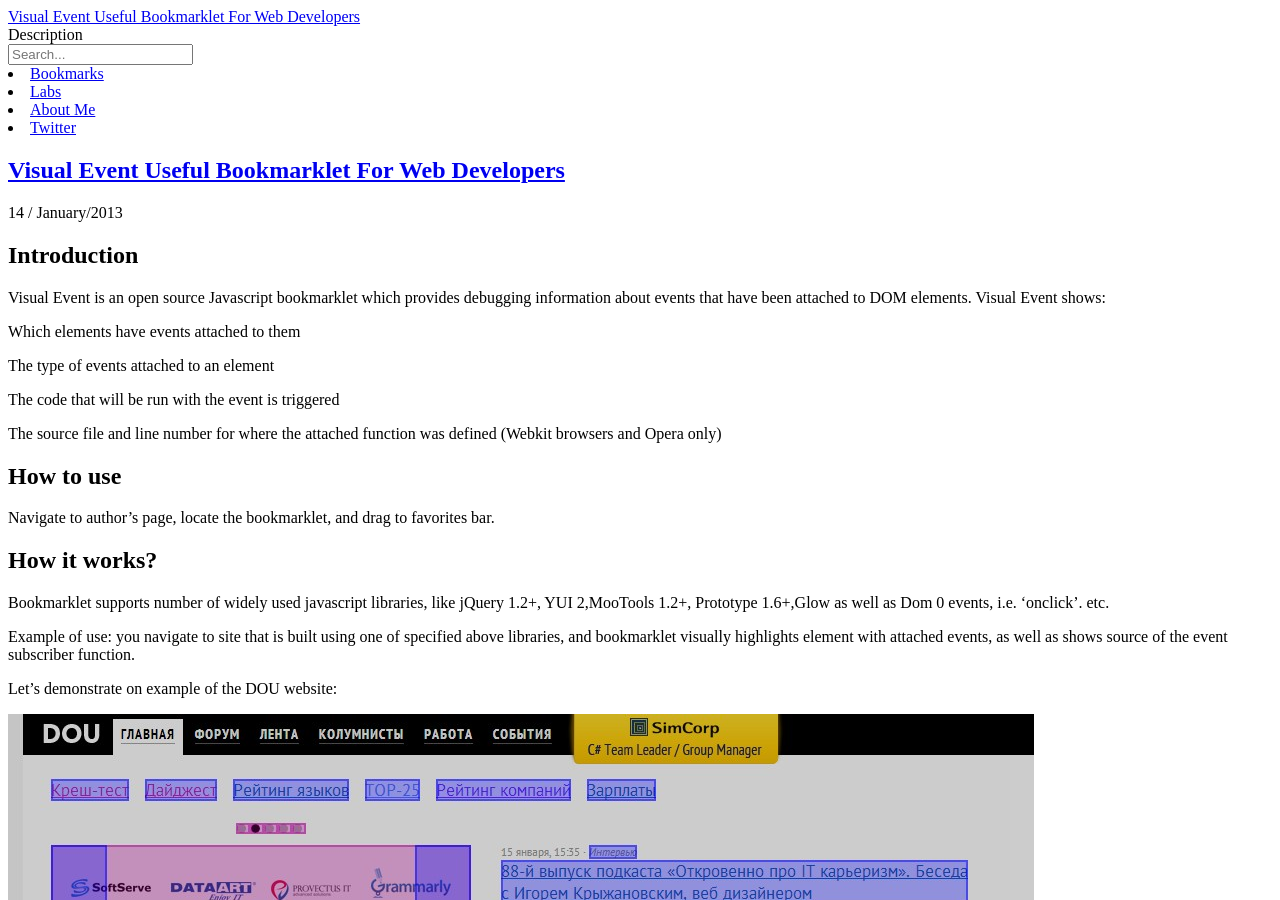
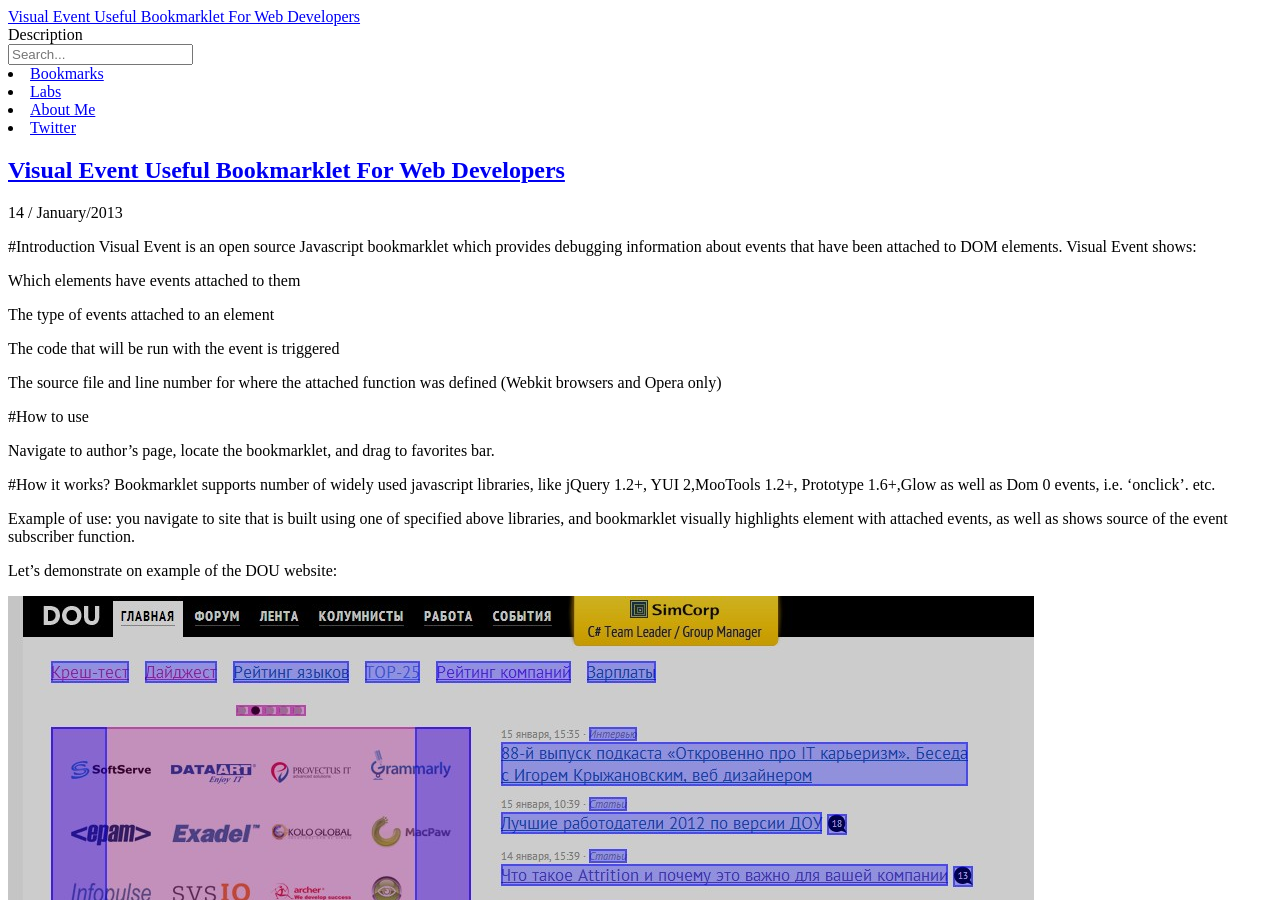
Before and after one commit to Voronenko/posterous-labs, a Jekyll site: the page built from _posts/2013/01/2013-01-14-visual-event-useful-bookmarklet-for-web-developers.md, in a window 1280 px wide and 900 px high. Built offline with Jekyll 4.4.1, drawn with Linux system fonts in a browser that asks for light colours; nearby versions of some CDN libraries; Markdown is read by kramdown in place of the engine named in the settings; comment, search, counter and statistics services are not loaded; part of the change alters nothing that is shown; some of the changed text lies outside the part shown.

```diff
--- a/_config.yml
+++ b/_config.yml
@@ -5,7 +5,7 @@ permalink: /:categories/:year/:month/:day/:title
 exclude: [".rvmrc", ".rbenv-version", "README.md", "Rakefile", "changelog.md"]
 auto: true
 pygments: true
-markdown: rdiscount
+#markdown: rdiscount
 
 # Themes are encouraged to use these universal variables
 # so be sure to set them if your theme uses them.
```
